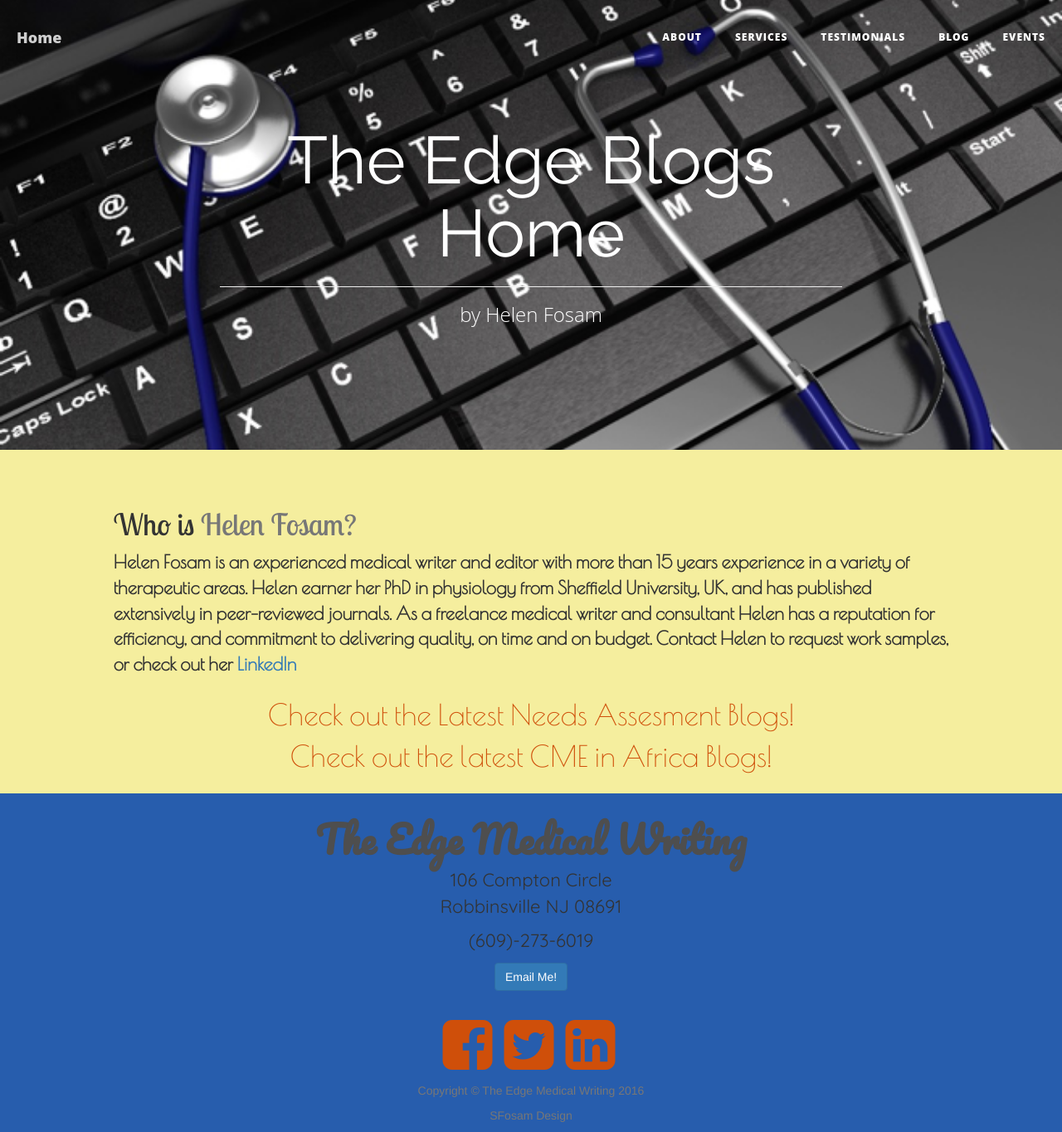
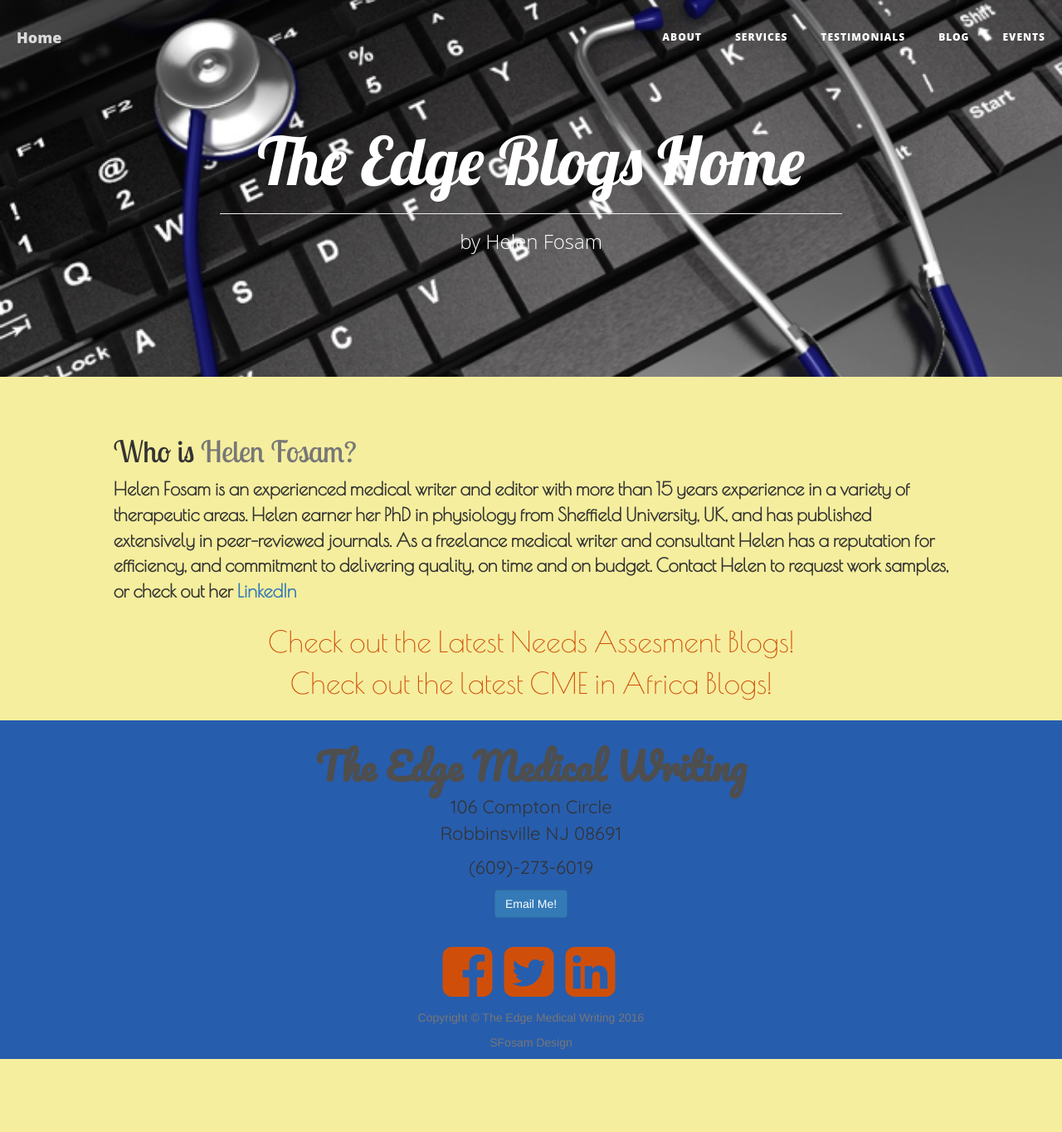
Before and after one commit to saltoriousSIG/theedge, a Jekyll site: the page built from blog.html, in a window 1280 px wide. Shown: the whole page at 83% size. Built offline with Jekyll 4.4.1, drawn with Linux system fonts in a browser that asks for light colours; after the commit the page ends 1276 px from its top, so only the background shows below that.

Commit message:
Update blog-header.html

```diff
--- a/_includes/blog-header.html
+++ b/_includes/blog-header.html
@@ -41,7 +41,7 @@
             <div class="row">
                 <div class="col-lg-8 col-lg-offset-2 col-md-10 col-md-offset-1">
                     <div class="site-heading">
-                        <h1>{{page.title}}</h1>
+                        <h1 style="font-family:'Lobster',cursive;">{{page.title}}</h1>
                         <hr class="small">
                         <span class="subheading">by Helen Fosam</span>
                     </div>
```
